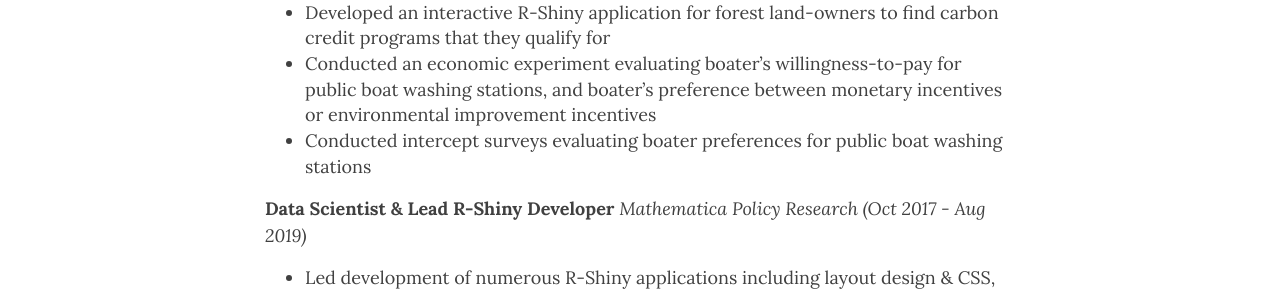
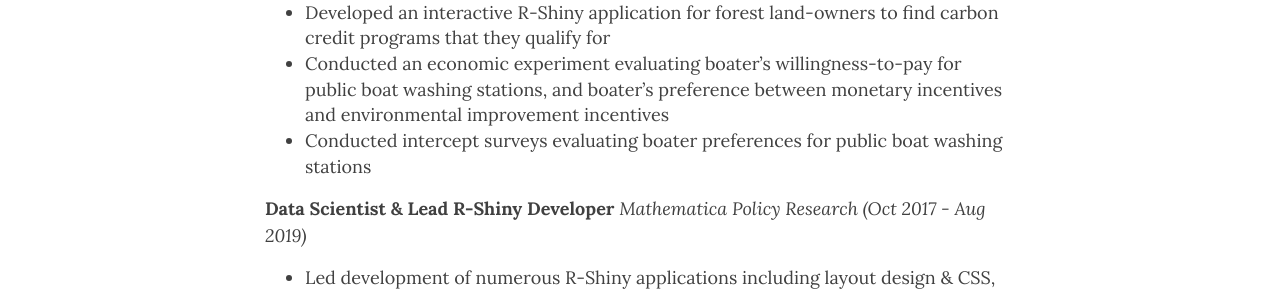
Before and after one commit to maxpohlman/maxpohlman.github.io, a Jekyll site: the page built from resume.md, in a window 1280 px wide and 900 px high, scrolled down 988 px. Shown: the part 208-503 px from the top of the window. Built offline with Jekyll 4.4.1, drawn with Linux system fonts in a browser that asks for light colours; nearby versions of some CDN libraries; our own code applies the rules of GitHub Pages for plain Markdown files.

Commit message:
new resume formatting

```diff
--- a/resume.md
+++ b/resume.md
@@ -39,7 +39,7 @@
 * Estimated recreational demand for cleaner waters
 * Developed an interactive R-Shiny application to show common multi-waterbody trips for boaters, highlighting risk for the spread of invasive species
 * Developed an interactive R-Shiny application for forest land-owners to find carbon credit programs that they qualify for
-* Conducted an economic experiment evaluating boater's willingness-to-pay for public boat washing stations, and boater's preference between monetary incentives or environmental improvement incentives
+* Conducted an economic experiment evaluating boater's willingness-to-pay for public boat washing stations, and boater's preference between monetary incentives and environmental improvement incentives
 * Conducted intercept surveys evaluating boater preferences for public boat washing stations
 
 **Data Scientist & Lead R-Shiny Developer**
```
